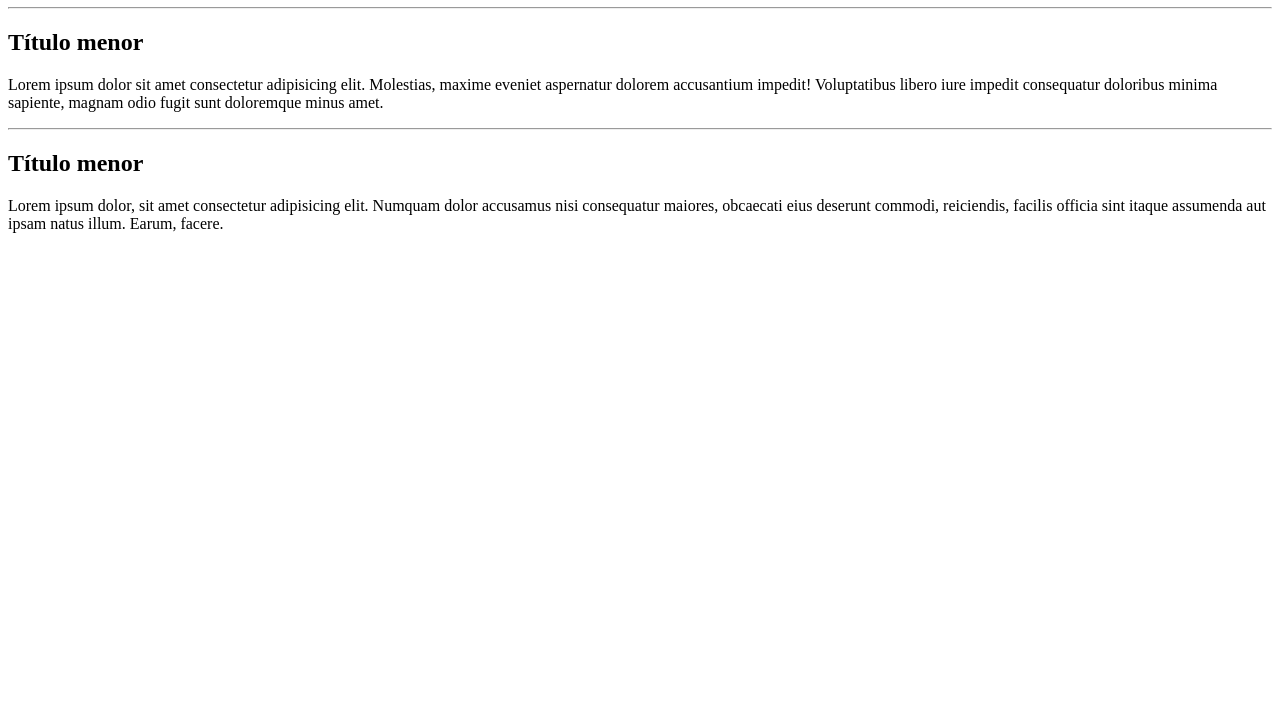
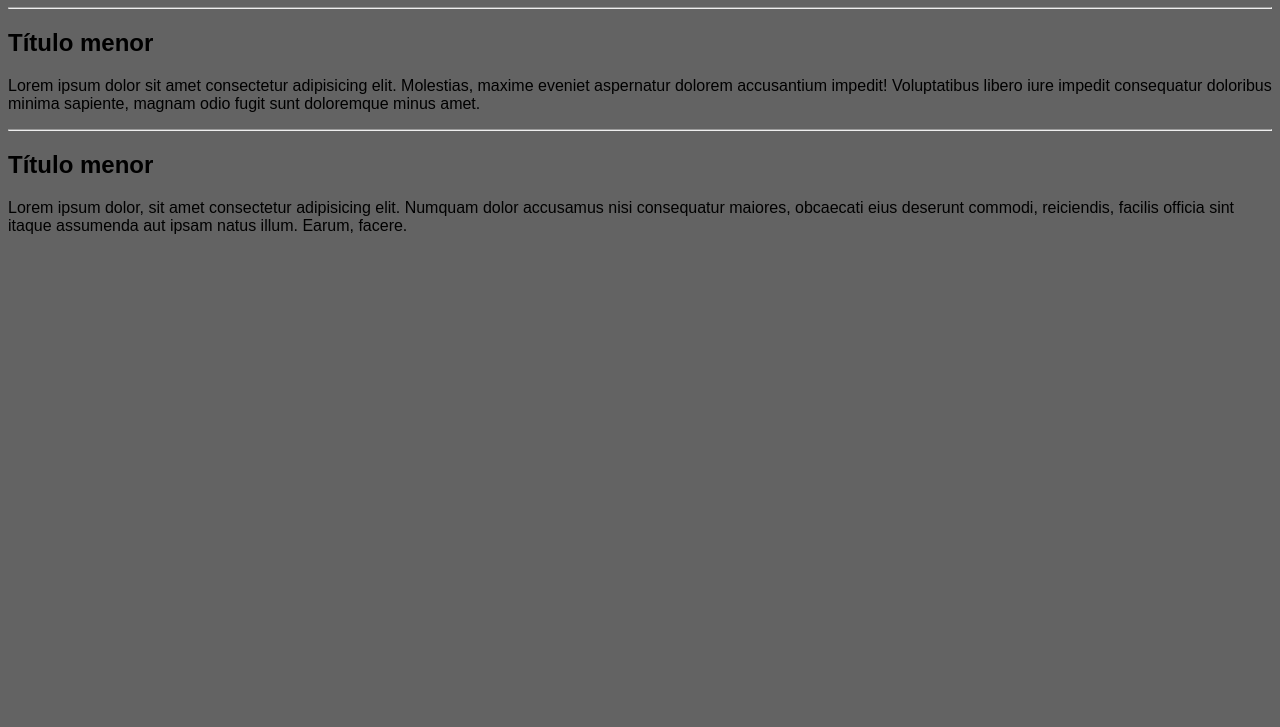
Before and after one commit to pedromelomatos/testando-branches, a plain HTML site: page index.html in a window 1280 px wide. Shown: the part 73-800 px from the top of the page. Drawn offline with Linux system fonts and the light colour scheme.

Commit message:
adicionando fundo e mudando fonte

```diff
--- /dev/null
+++ b/design.css
@@ -0,0 +1,4 @@
+body{
+    background-color: rgb(99, 99, 99);
+  font-family: Arial, Helvetica, sans-serif;
+}
--- a/index.html
+++ b/index.html
@@ -4,6 +4,7 @@
     <meta charset="UTF-8">
     <meta name="viewport" content="width=device-width, initial-scale=1.0">
     <title>Site</title>
+    <link rel="stylesheet" href="design.css">
 </head>
 <body>
     <h1>Título do Site</h1>
```
